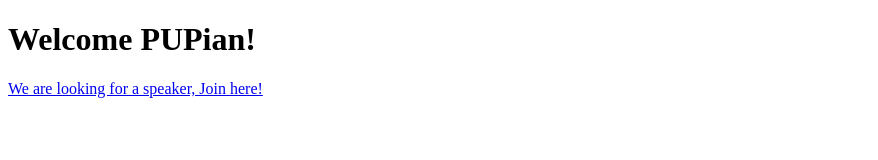
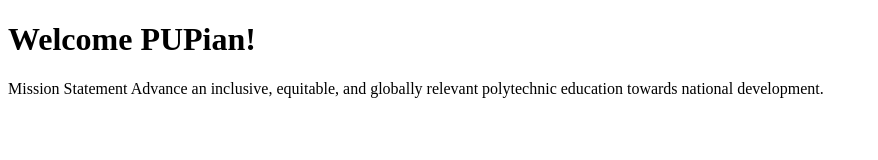
Before and after one commit to averilgab/Webdev-, a plain HTML site: page index.html in a window 1280 px wide. Shown: the whole page, without its empty margins (0-878 px from the left). Drawn offline with Linux system fonts and the light colour scheme.

Commit message:
Update index.html

```diff
--- a/index.html
+++ b/index.html
@@ -7,6 +7,7 @@
 </head>
 <body>
     <h1>Welcome PUPian!</h1>
-    <p><a href="speaker-submission.html">We are looking for a speaker, Join here!</a></p>
+    <p>Mission Statement
+Advance an inclusive, equitable, and globally relevant polytechnic education towards national development.</p>
 </body>
 </html>
```
